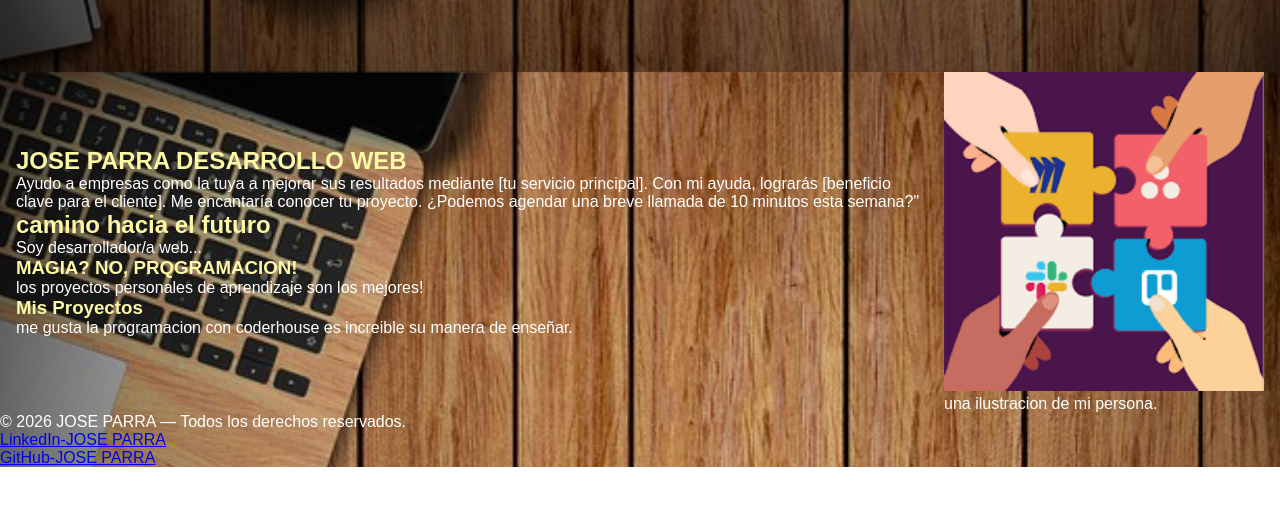
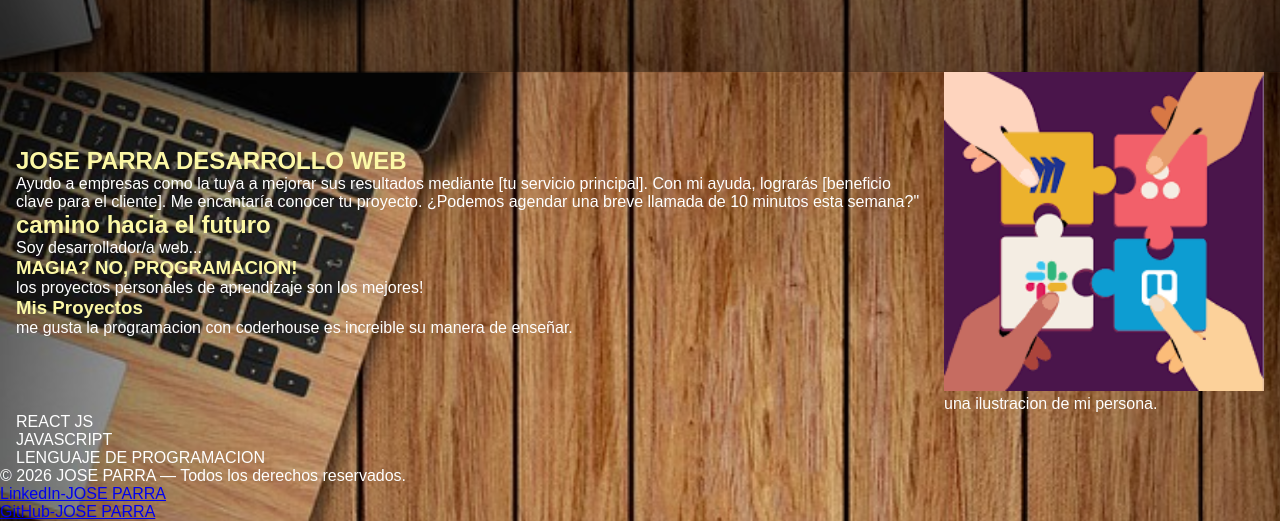
Before and after one commit to joseparragit/studious-waffle, a plain HTML site: page proyectocheo/pages/proyectos.html in a window 1280 px wide. Shown: the part 728-1249 px from the top of the page. Before the commit the page ends 1195 px from the top, so only its background shows below. Drawn offline with Linux system fonts and the light colour scheme.

Commit message:
add section
...

```diff
--- a/proyectocheo/pages/proyectos.html
+++ b/proyectocheo/pages/proyectos.html
@@ -8,6 +8,7 @@
   </head>
 
  <body>
+  <div class="page-grid">
    <header class="header-principal">
   <img src="../assets/logo.png" class="logo" alt="Logo" width="250" >
         <nav class="navbar">
@@ -40,7 +41,12 @@
       <figcaption>una ilustracion de mi persona.</figcaption>
     </figure>
   </div>
-</section>
+  </section>
+      <section id="proyectos" class="proyectos">
+  <div class="proyecto">REACT JS</div>
+  <div class="proyecto">JAVASCRIPT</div>
+  <div class="proyecto">LENGUAJE DE PROGRAMACION</div>
+      </section>
     </main>
 
     <footer>
@@ -64,5 +70,6 @@
         document.getElementById("year").textContent = new Date().getFullYear();
       </script>
     </footer>
+    </div>
   </body>
 </html>
```
